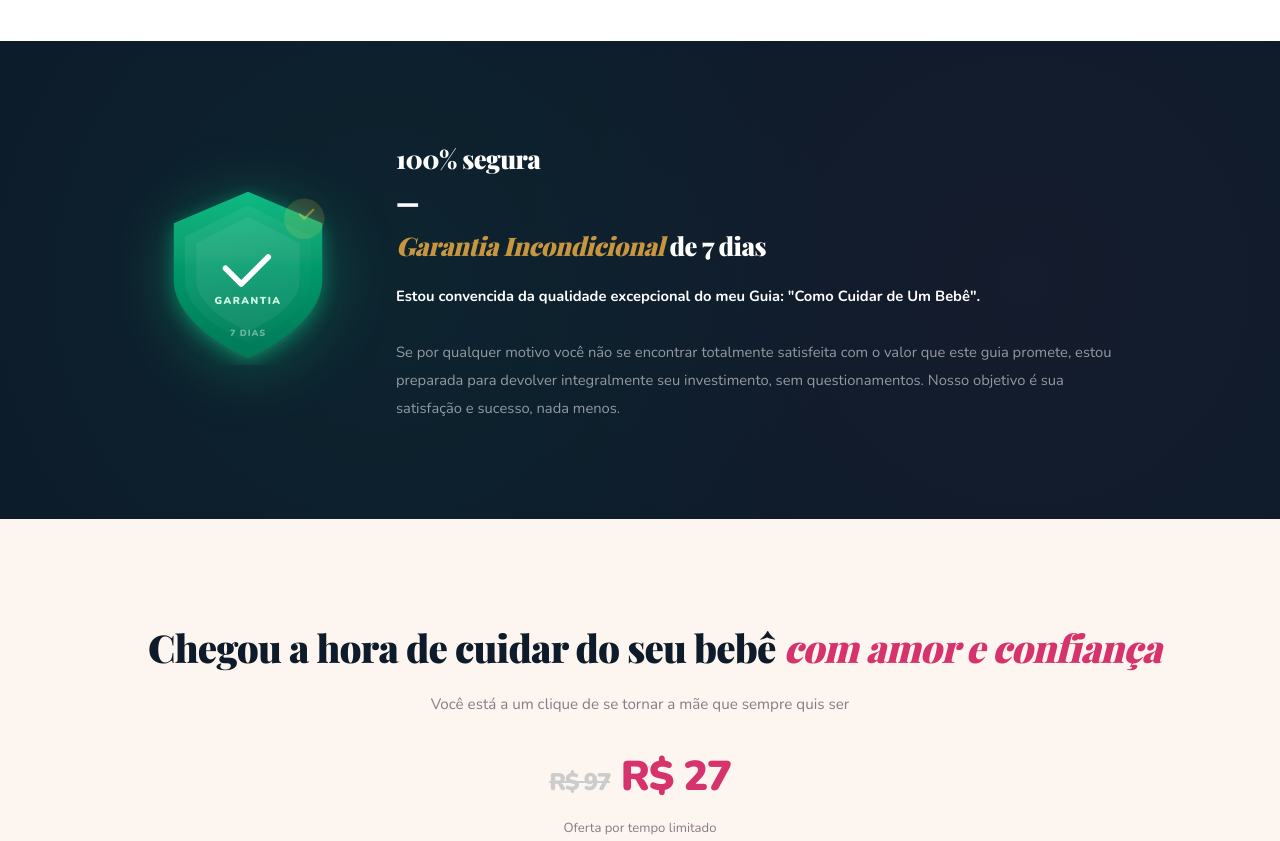
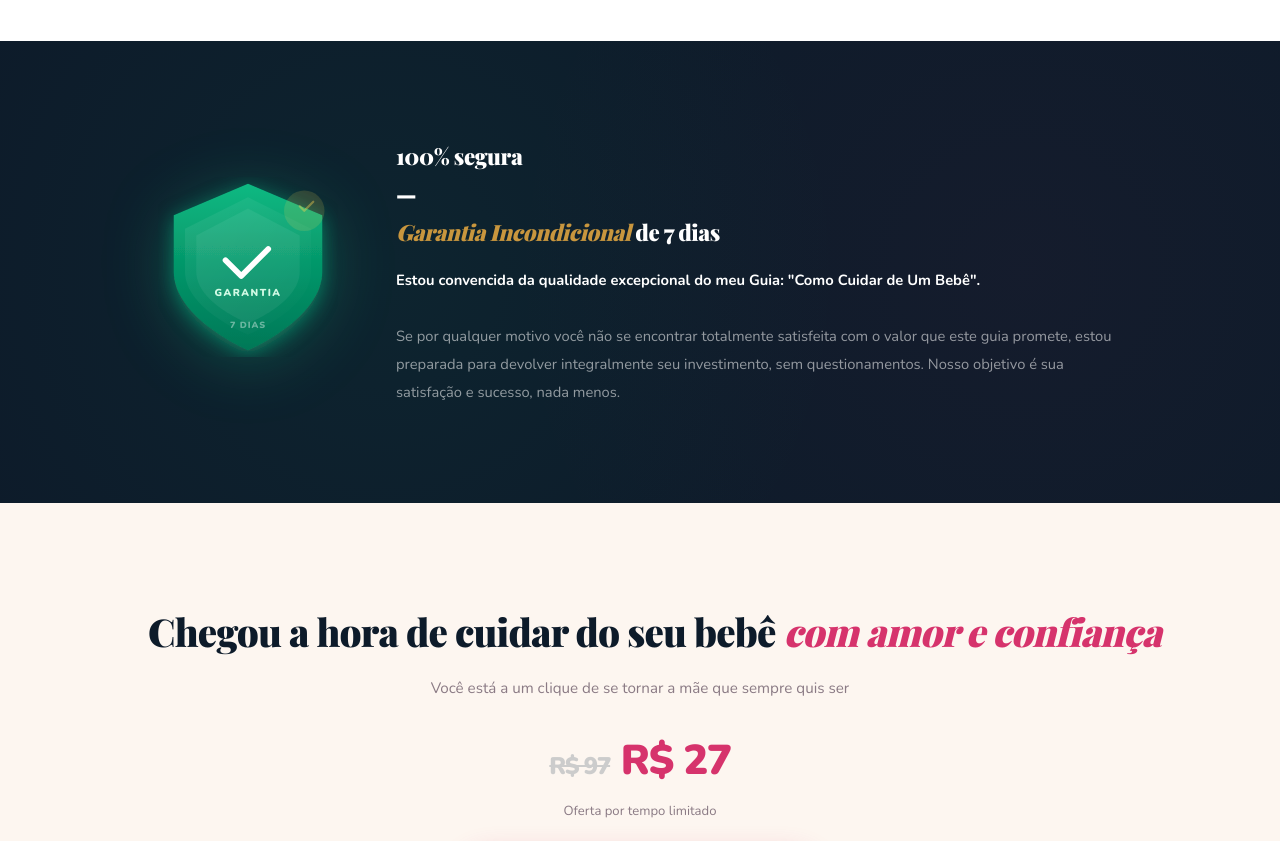
Before and after one commit to marcocareaga/cuidadoscombebe, a plain HTML site: page index.html in a window 1280 px wide. Shown: the part 9320-10161 px from the top of the page. Drawn offline with nearby package versions, Linux system fonts and the light colour scheme; a web font is replaced by a local one.

Commit message:
Desktop: guar-ttl nowrap + font com !important (base rule vinha depois)

```diff
--- a/index.html
+++ b/index.html
@@ -149,7 +149,7 @@
       .sec-price .sec-title{font-size:clamp(1.2rem,2.2vw,1.6rem);white-space:nowrap}
       .faq-l{display:grid;grid-template-columns:1fr 1fr;gap:20px;max-width:900px}
       .sec-final .f-ttl{font-size:clamp(1.2rem,2.4vw,1.7rem);white-space:nowrap}
-      .guar-ttl{white-space:nowrap;font-size:clamp(1.2rem,1.8vw,1.4rem)}
+      .guar-ttl{white-space:nowrap!important;font-size:clamp(1.2rem,1.8vw,1.4rem)!important}
       .faq-i{margin-bottom:0}
     }
     .hero h1{
```
